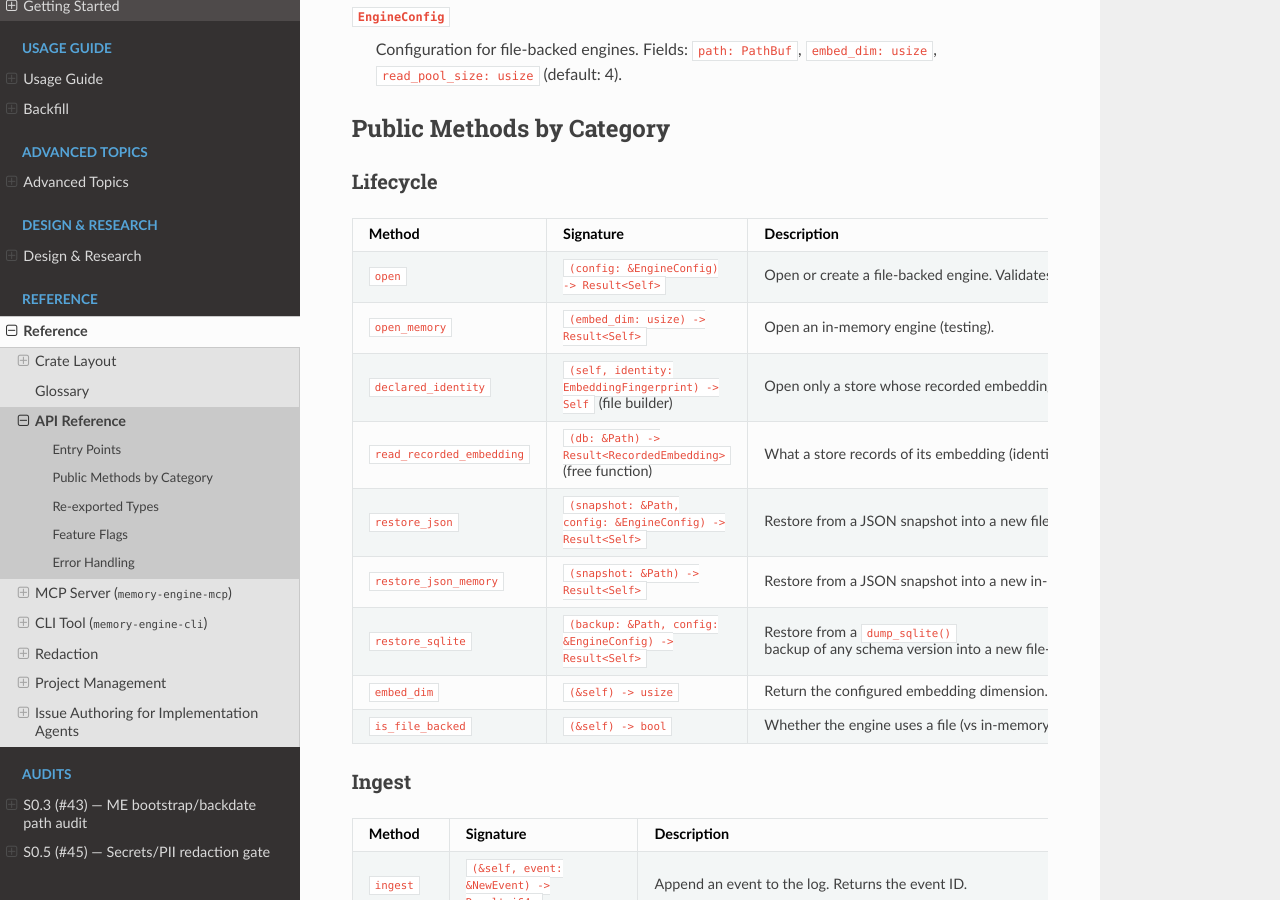
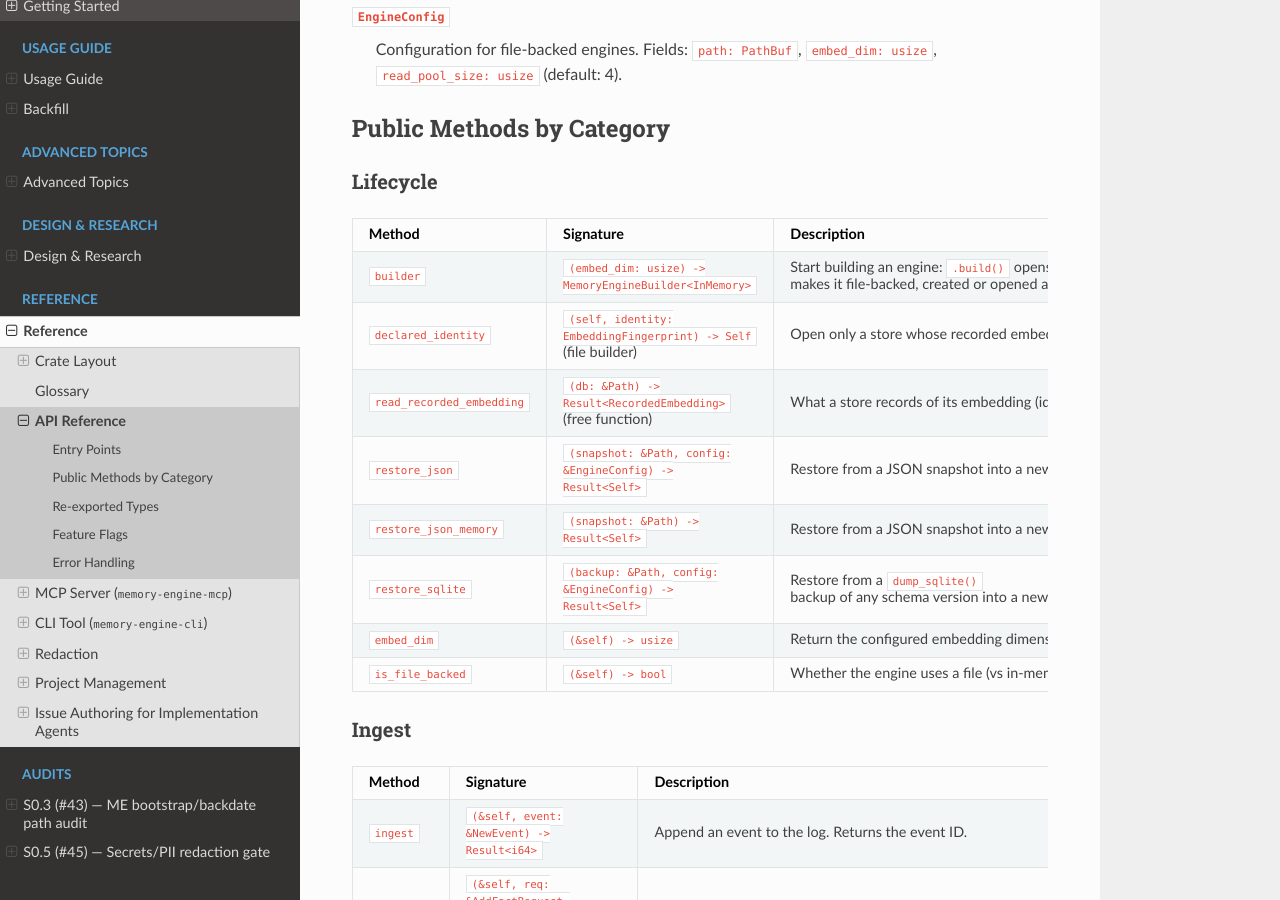
Before and after one commit to dutiona/memory-engine, a Sphinx documentation site: the page built from docs/reference/api.md, in a window 1280 px wide and 900 px high, scrolled down 399 px. Built offline with Sphinx 7.4.7 and the Read the Docs theme 3.1.0, drawn with Linux system fonts in a browser that asks for light colours.

Commit message:
docs(api): list the builder instead of the removed open constructors
MemoryEngine::open(config) and open_memory(embed_dim) were replaced by
MemoryEngine::builder in #541; the reference still sent readers to them.

```diff
--- a/docs/reference/api.md
+++ b/docs/reference/api.md
@@ -18,8 +18,7 @@ This page summarizes the public API surface of the `memory-engine` crate.
 
 | Method                | Signature                                                  | Description                                                                                                                    |
 | --------------------- | ---------------------------------------------------------- | ------------------------------------------------------------------------------------------------------------------------------ |
-| `open`                | `(config: &EngineConfig) -> Result<Self>`                  | Open or create a file-backed engine. Validates `embed_dim` against stored value on subsequent opens.                           |
-| `open_memory`         | `(embed_dim: usize) -> Result<Self>`                       | Open an in-memory engine (testing).                                                                                            |
+| `builder`             | `(embed_dim: usize) -> MemoryEngineBuilder<InMemory>`      | Start building an engine: `.build()` opens it in memory; `.path(p)` makes it file-backed, created or opened at `p`, whose recorded dimension must equal `embed_dim`. |
 | `declared_identity`   | `(self, identity: EmbeddingFingerprint) -> Self` (file builder) | Open only a store whose recorded embedding identity equals `identity`, checked read-only before any migration (#1065). |
 | `read_recorded_embedding` | `(db: &Path) -> Result<RecordedEmbedding>` (free function) | What a store records of its embedding (identity, bare dimension, or nothing), read at any schema version without migrating. |
 | `restore_json`        | `(snapshot: &Path, config: &EngineConfig) -> Result<Self>` | Restore from a JSON snapshot into a new file-backed engine. Auto-detects gzip/zstd compression. Config path must not exist.    |
```
